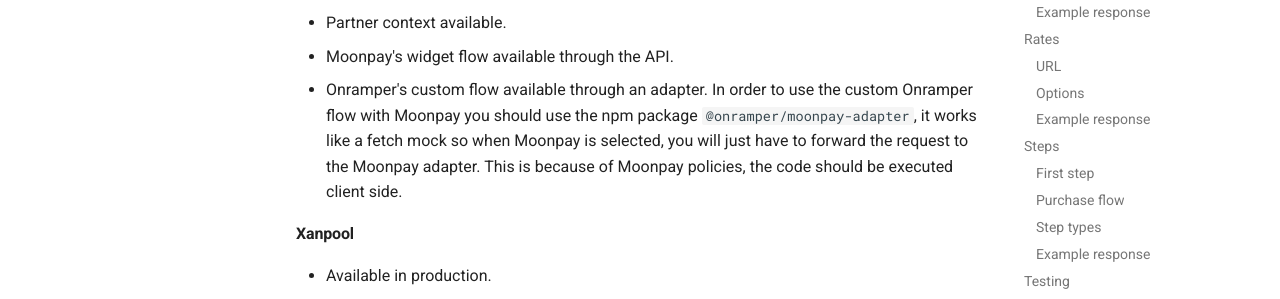
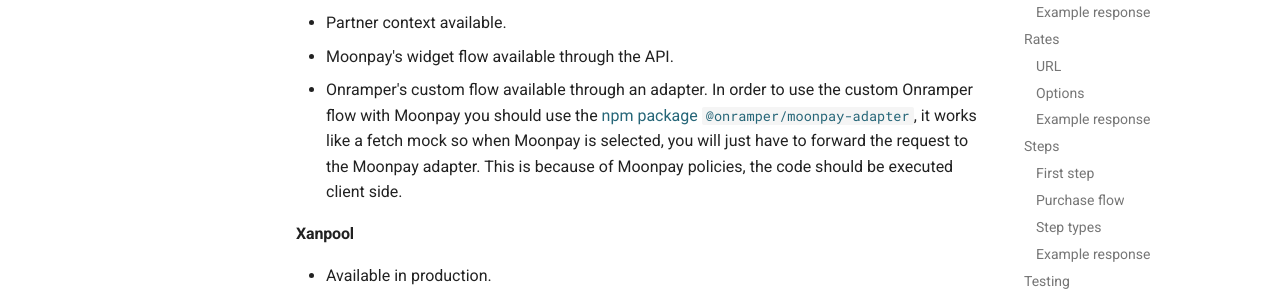
Before and after one commit to onramper/docs, an MkDocs documentation site: the page built from docs/API-Reference.md, in a window 1280 px wide and 900 px high, scrolled down 9306 px. Shown: the part 204-503 px from the top of the window. Built offline with MkDocs 1.6.1 and Material for MkDocs 9.7.7, drawn with Linux system fonts in a browser that asks for light colours; part of the change alters nothing that is shown.

```diff
--- a/docs/API-Reference.md
+++ b/docs/API-Reference.md
@@ -327,7 +327,7 @@ In order to verify the webhook signature, compute a HMAC with the SHA-256 hash f
 - Available in production.
 - Partner context available.
 - Moonpay's widget flow available through the API.
-- Onramper's custom flow available through an adapter. In order to use the custom Onramper flow with Moonpay you should use the npm package `@onramper/moonpay-adapter`, it works like a fetch mock so when Moonpay is selected, you will just have to forward the request to the Moonpay adapter. This is because of Moonpay policies, the code should be executed client side.
+- Onramper's custom flow available through an adapter. In order to use the custom Onramper flow with Moonpay you should use the [npm package `@onramper/moonpay-adapter`](https://www.npmjs.com/package/@onramper/moonpay-adapter), it works like a fetch mock so when Moonpay is selected, you will just have to forward the request to the Moonpay adapter. This is because of Moonpay policies, the code should be executed client side.
 
 #### Xanpool
 
```
